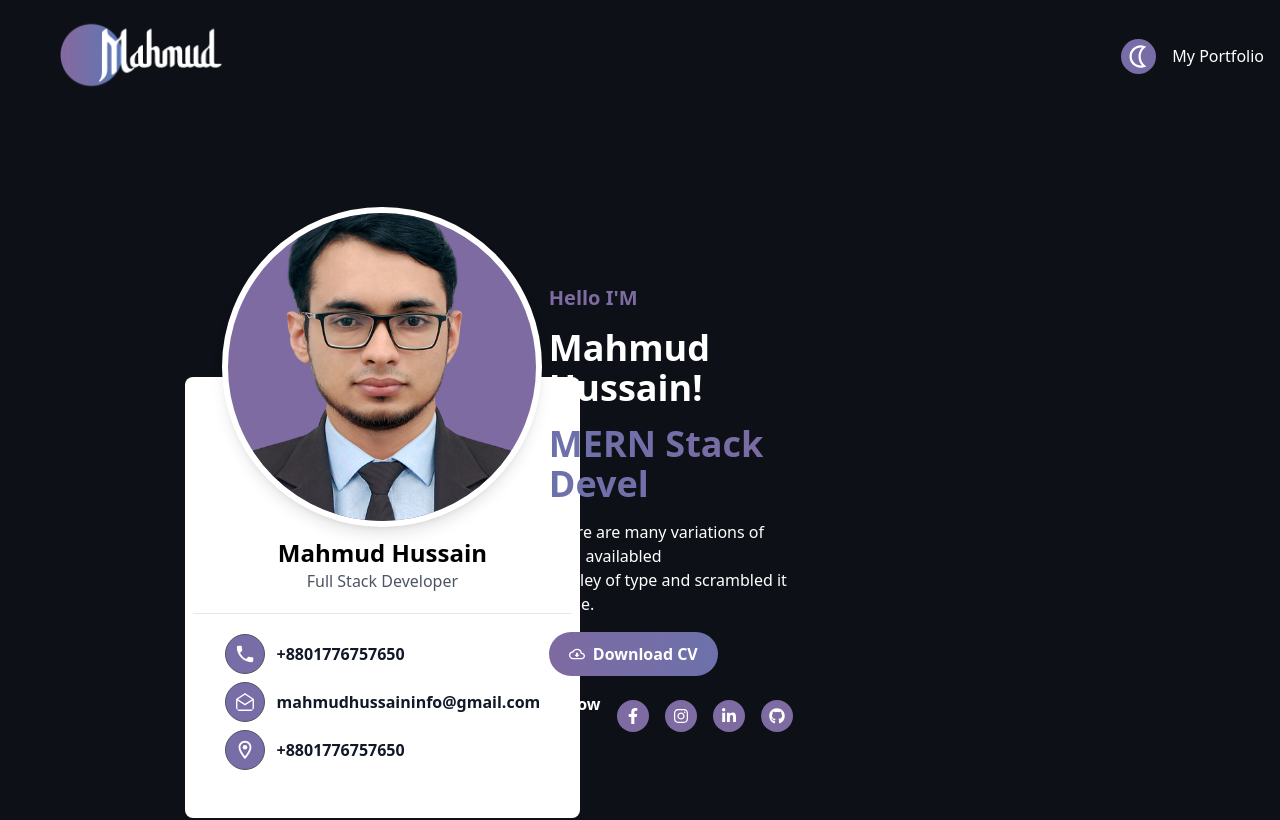
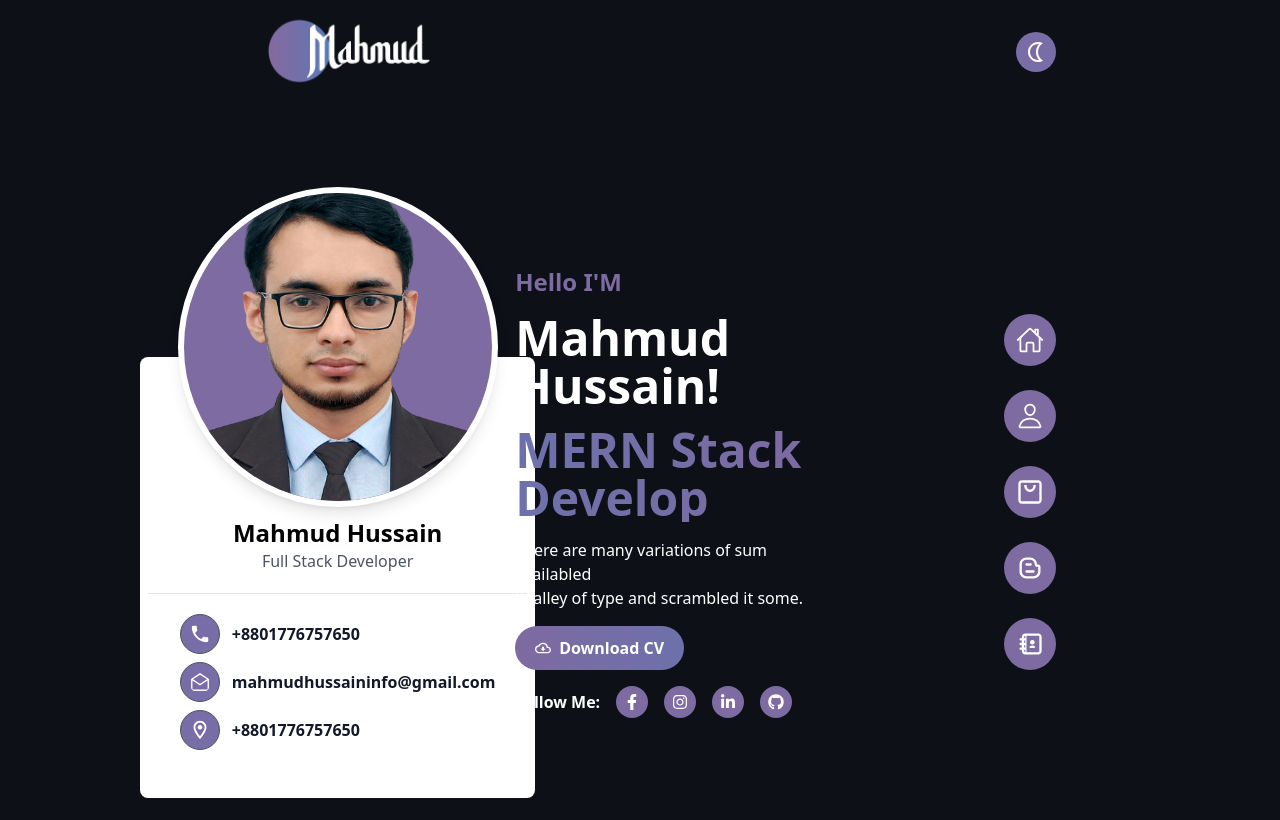
Before and after one commit to mahmudhussaininfo/portfolio-nextjs, a Next.js app: page / in a window 1280 px wide. Shown: the top 820 px of the page. Built offline with nearby package versions, Linux system fonts and the light colour scheme.

Commit message:
home page done

```diff
--- /dev/null
+++ b/app/about/page.js
@@ -0,0 +1,7 @@
+import React from "react";
+
+const AboutPage = () => {
+  return <div>About</div>;
+};
+
+export default AboutPage;
--- /dev/null
+++ b/app/blogs/page.js
@@ -0,0 +1,7 @@
+import React from "react";
+
+const BlogPage = () => {
+  return <>Blogs</>;
+};
+
+export default BlogPage;
--- a/app/components/Home.jsx
+++ b/app/components/Home.jsx
@@ -14,12 +14,14 @@ import {
   FaInstagram,
 } from "react-icons/fa";
 import AnimatedText from "./Theme/TypeWriterText.jsx";
+import Menu from "./Navbar/Menu.jsx";
+import MobileMenu from "./Navbar/MobileMenu.jsx";
 
 const Home = () => {
   return (
     <>
       <div className="min-h-screen flex items-center justify-center">
-        <div className="container text-gray-900 mx-auto w-[60%] flex flex-col md:flex-row items-center gap-8 p-4">
+        <div className="container text-gray-900 mx-auto md:w-[70%] flex flex-col md:flex-row items-center gap-8 p-4">
           {/* my img and details */}
           <div className="md:w-[30%]">
             <div className="flex flex-col items-center">
@@ -78,9 +80,9 @@ const Home = () => {
             </div>
           </div>
           {/* about me and cv button */}
-          <div className="md:w-[40%] space-y-4 dark:text-white p-6">
-            <h3 className="text-xl font-bold text-primary">Hello I'M</h3>
-            <h2 className="font-extrabold text-4xl">Mahmud Hussain!</h2>
+          <div className="md:w-[65%] space-y-4 max-sm:space-x-5 dark:text-white p-4">
+            <h3 className="text-2xl font-bold text-primary">Hello I'M</h3>
+            <h2 className="font-extrabold text-5xl">Mahmud Hussain!</h2>
 
             <AnimatedText
               text={[
@@ -112,24 +114,42 @@ const Home = () => {
               <h4 className="text-md font-semibold">Follow Me: </h4>
               <div className="flex gap-4">
                 {/* social icons */}
-                <span className="social-icon">
+                <a
+                  href="https://www.facebook.com/mahmudhussainn"
+                  target="_blank"
+                  className="social-icon"
+                >
                   <FaFacebookF />
-                </span>
-                <span className="social-icon">
+                </a>
+                <a
+                  href="https://www.instagram.com/mahmudhussaindev"
+                  target="_blank"
+                  className="social-icon"
+                >
                   <FaInstagram />
-                </span>
-                <span className="social-icon">
+                </a>
+                <a
+                  href="https://www.linkedin.com/in/mahmudhussain76"
+                  target="_blank"
+                  className="social-icon"
+                >
                   <FaLinkedinIn />
-                </span>
-                <span className="social-icon">
+                </a>
+                <a
+                  href="https://github.com/mahmudhussaininfo"
+                  target="_blank"
+                  className="social-icon"
+                >
                   <FaGithub />
-                </span>
+                </a>
               </div>
             </div>
           </div>
 
           {/* menu */}
-          <div className="md:w-[30%] dark:text-white"></div>
+          <div className="max-sm:hidden md:w-[40%] dark:text-white flex md:justify-end">
+            <Menu />
+          </div>
         </div>
       </div>
     </>
--- /dev/null
+++ b/app/components/Navbar/Footer.jsx
@@ -0,0 +1,17 @@
+import React from "react";
+
+const Footer = () => {
+  const date = new Date().getFullYear();
+
+  return (
+    <>
+      <div className="bg-[#f3f4f6] dark:bg-[#11151c]">
+        <div className="container mx-auto flex text-center justify-center items-center py-10">
+          <p>Developed with by Mahmud Hussain © {date}</p>
+        </div>
+      </div>
+    </>
+  );
+};
+
+export default Footer;
--- a/app/components/Navbar/Header.jsx
+++ b/app/components/Navbar/Header.jsx
@@ -1,26 +1,35 @@
 import React from "react";
 import Image from "next/image";
 import ThemeToggle from "../Theme/ThemeToggle.jsx";
+import Link from "next/link.js";
 
 const Header = () => {
   return (
-    <>
-      <div className="container mx-auto flex justify-between items-center p-4">
     <div>
+      <div className="container mx-auto md:w-[65%]">
+        <div className="flex items-center justify-between pt-3 max-sm:px-6">
+          <Link href="/">
             <Image
-            className=""
+              src="/logo-light.png"
+              alt="logo"
+              width={250}
+              height={250}
+              className="block dark:hidden"
+            />
+            <Image
               src="/logo.png"
               alt="logo"
               width={250}
               height={250}
+              className="hidden dark:block"
             />
-        </div>
+          </Link>
           <div className="flex items-center gap-4">
             <ThemeToggle />
-          <h1>My Portfolio</h1>
           </div>
         </div>
-    </>
+      </div>
+    </div>
   );
 };
 
--- /dev/null
+++ b/app/components/Navbar/Menu.jsx
@@ -0,0 +1,111 @@
+import Link from "next/link.js";
+import { IoHomeOutline, IoPersonOutline } from "react-icons/io5";
+import { TiContacts } from "react-icons/ti";
+import { CgShoppingBag } from "react-icons/cg";
+import { RiBloggerLine } from "react-icons/ri";
+
+const Menu = () => {
+  return (
+    <>
+      <div className="flex md:flex-col md:gap-6 items-center md:p-4">
+        <div className="">
+          <Link href="/">
+            <div className="group relative flex items-center">
+              {/* Text */}
+              <span
+                className="absolute left-0 bg-primary text-white font-semibold py-2 px-6 rounded-full
+        opacity-0 -translate-x-4 group-hover:opacity-100 group-hover:translate-x-0
+        transition-all duration-300"
+              >
+                HOME
+              </span>
+
+              {/* Icon */}
+              <div className="bg-primary text-white p-3 rounded-full ml-20 transition-all">
+                <IoHomeOutline size={28} />
+              </div>
+            </div>
+          </Link>
+        </div>
+        <div className="">
+          <Link href="/about">
+            <div className="group relative flex items-center">
+              {/* Text */}
+              <span
+                className="absolute left-0 bg-primary text-white font-semibold py-2 px-6 rounded-full
+        opacity-0 -translate-x-4 group-hover:opacity-100 group-hover:translate-x-0
+        transition-all duration-300"
+              >
+                About
+              </span>
+
+              {/* Icon */}
+              <div className="bg-primary text-white p-3 rounded-full ml-20 transition-all">
+                <IoPersonOutline size={28} />
+              </div>
+            </div>
+          </Link>
+        </div>
+        <div className="">
+          <Link href="/portfolio">
+            <div className="group relative flex items-center">
+              {/* Text */}
+              <span
+                className="absolute left-0 bg-primary text-white font-semibold py-2 px-6 rounded-full
+        opacity-0 -translate-x-4 group-hover:opacity-100 group-hover:translate-x-0
+        transition-all duration-300"
+              >
+                Portfolio
+              </span>
+
+              {/* Icon */}
+              <div className="bg-primary text-white p-3 rounded-full ml-20 transition-all">
+                <CgShoppingBag size={28} />
+              </div>
+            </div>
+          </Link>
+        </div>
+        <div className="">
+          <Link href="/blogs">
+            <div className="group relative flex items-center">
+              {/* Text */}
+              <span
+                className="absolute left-0 bg-primary text-white font-semibold py-2 px-6 rounded-full
+        opacity-0 -translate-x-4 group-hover:opacity-100 group-hover:translate-x-0
+        transition-all duration-300"
+              >
+                Blogs
+              </span>
+
+              {/* Icon */}
+              <div className="bg-primary text-white p-3 rounded-full ml-20 transition-all">
+                <RiBloggerLine size={28} />
+              </div>
+            </div>
+          </Link>
+        </div>
+        <div className="">
+          <Link href="/contact">
+            <div className="group relative flex items-center">
+              {/* Text */}
+              <span
+                className="absolute left-0 bg-primary text-white font-semibold py-2 px-6 rounded-full
+        opacity-0 -translate-x-4 group-hover:opacity-100 group-hover:translate-x-0
+        transition-all duration-300"
+              >
+                Contact
+              </span>
+
+              {/* Icon */}
+              <div className="bg-primary text-white p-3 rounded-full ml-20 transition-all">
+                <TiContacts size={28} />
+              </div>
+            </div>
+          </Link>
+        </div>
+      </div>
+    </>
+  );
+};
+
+export default Menu;
--- /dev/null
+++ b/app/components/Navbar/MobileMenu.jsx
@@ -0,0 +1,53 @@
+import Link from "next/link.js";
+import { IoHomeOutline, IoPersonOutline } from "react-icons/io5";
+import { TiContacts } from "react-icons/ti";
+import { CgShoppingBag } from "react-icons/cg";
+import { RiBloggerLine } from "react-icons/ri";
+
+const MobileMenu = () => {
+  return (
+    <>
+      <div className="fixed bottom-0 left-0 right-0 md:hidden bg-white dark:bg-[#0d1117]">
+        <div className="flex justify-around p-3">
+          <div className="">
+            <Link href="/">
+              <div className="bg-primary text-white p-3 rounded-full">
+                <IoHomeOutline size={28} />
+              </div>
+            </Link>
+          </div>
+          <div className="">
+            <Link href="/about">
+              <div className="bg-primary text-white p-3 rounded-full">
+                <IoPersonOutline size={28} />
+              </div>
+            </Link>
+          </div>
+          <div className="">
+            <Link href="/portfolio">
+              <div className="bg-primary text-white p-3 rounded-full">
+                <CgShoppingBag size={28} />
+              </div>
+            </Link>
+          </div>
+          <div className="">
+            <Link href="/blogs">
+              <div className="bg-primary text-white p-3 rounded-full">
+                <RiBloggerLine size={28} />
+              </div>
+            </Link>
+          </div>
+          <div className="">
+            <Link href="/contact">
+              <div className="bg-primary text-white p-3 rounded-full">
+                <TiContacts size={28} />
+              </div>
+            </Link>
+          </div>
+        </div>
+      </div>
+    </>
+  );
+};
+
+export default MobileMenu;
--- a/app/components/Theme/ThemeToggle.jsx
+++ b/app/components/Theme/ThemeToggle.jsx
@@ -14,13 +14,13 @@ export default function ThemeToggle() {
       <button onClick={() => setTheme(theme === "dark" ? "light" : "dark")}>
         {theme === "dark" ? (
           <MdOutlineNightlight
-            size={35}
-            className="bg-[#786da7] rounded-full p-1 text-white"
+            size={40}
+            className="bg-[#786da7] rounded-full p-2 text-white"
           />
         ) : (
           <MdOutlineLightMode
-            size={35}
-            className="bg-[#786da7] rounded-full p-1 text-white"
+            size={40}
+            className="bg-[#786da7] rounded-full p-2 text-white"
           />
         )}
       </button>
--- a/app/components/Theme/TypeWriterText.jsx
+++ b/app/components/Theme/TypeWriterText.jsx
@@ -4,7 +4,7 @@ import { Typewriter } from "react-simple-typewriter";
 
 export default function AnimatedText({ text }) {
   return (
-    <h2 className="text-2xl md:text-4xl font-bold text-animated">
+    <h2 className="text-2xl md:text-5xl font-bold text-animated">
       <Typewriter
         words={text}
         loop={true}
--- /dev/null
+++ b/app/contact/page.js
@@ -0,0 +1,7 @@
+import React from "react";
+
+const ContactPage = () => {
+  return <div>Contact</div>;
+};
+
+export default ContactPage;
--- a/app/layout.js
+++ b/app/layout.js
@@ -2,6 +2,8 @@ import localFont from "next/font/local";
 import "./globals.css";
 import Header from "./components/Navbar/Header.jsx";
 import { Provider } from "./Provider.jsx";
+import Footer from "./components/Navbar/Footer.jsx";
+import MobileMenu from "./components/Navbar/MobileMenu.jsx";
 
 const geistSans = localFont({
   src: "./fonts/GeistVF.woff",
@@ -28,6 +30,8 @@ export default function RootLayout({ children }) {
         <Provider>
           <Header />
           {children}
+          <Footer />
+          <MobileMenu />
         </Provider>
       </body>
     </html>
--- /dev/null
+++ b/app/portfolio/page.js
@@ -0,0 +1,7 @@
+import React from "react";
+
+const PorfolioPage = () => {
+  return <div>Portfolio</div>;
+};
+
+export default PorfolioPage;
```
Also changed, not shown: public/logo-light.png (added). Lines whose indentation alone changed are shown as unchanged.
